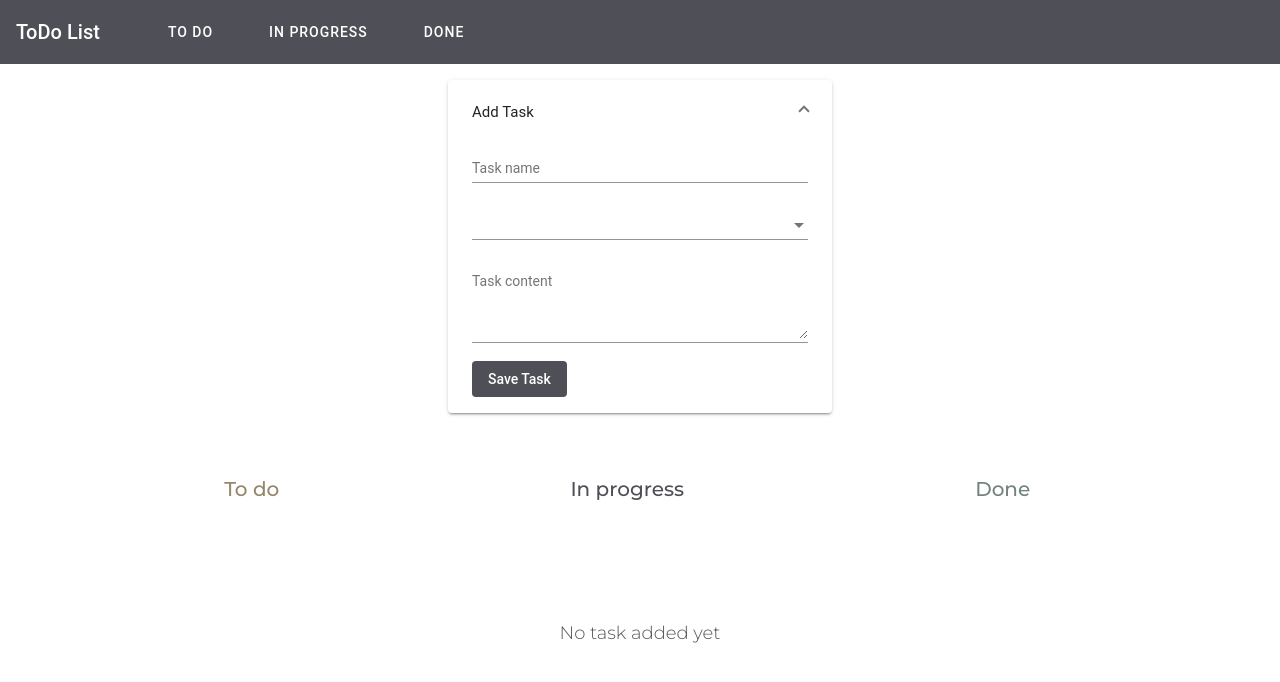
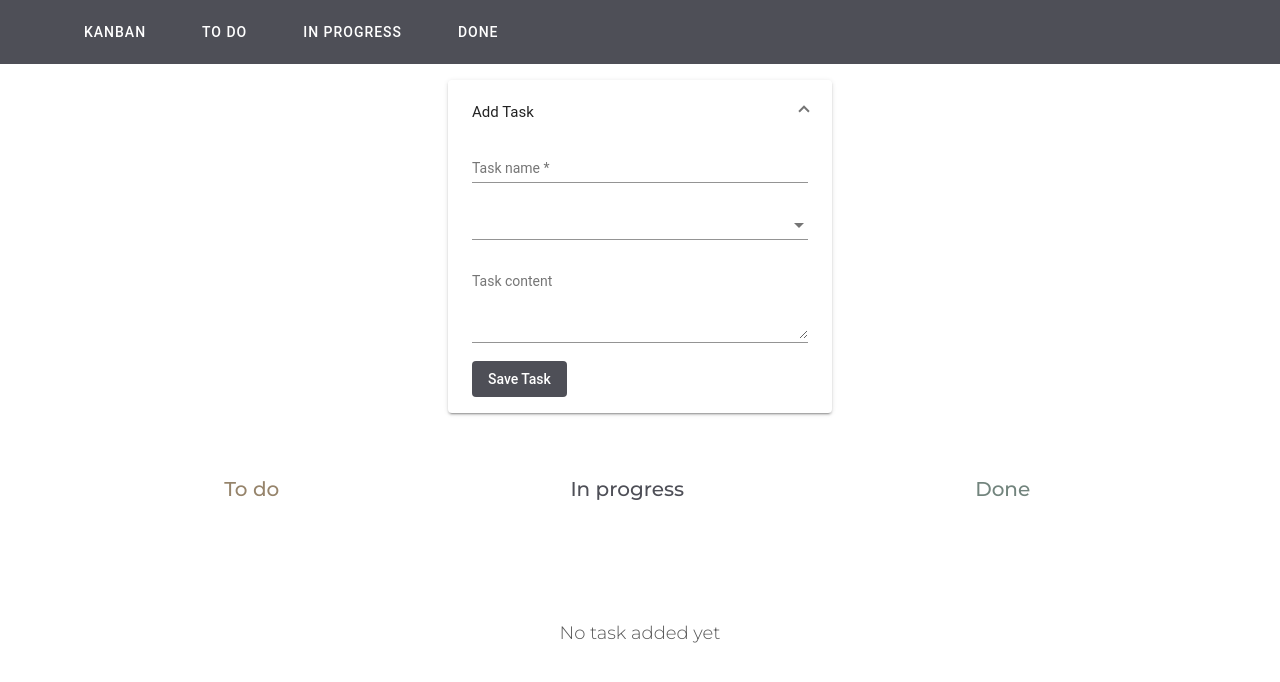
Before and after one commit to MartaSibielak/To-Do-List, an Angular app in the folder To-Do-List/: page / in a window 1280 px wide. Both pictures are taken after a click on the button "Add Task". Shown: the top 682 px of the page. Built offline with nearby package versions, Linux system fonts and the light colour scheme; what @angular/materiaL would draw is missing.

Commit message:
create validation for form

```diff
--- a/To-Do-List/src/app/header/header.component.html
+++ b/To-Do-List/src/app/header/header.component.html
@@ -1,5 +1,7 @@
-<mat-toolbar>ToDo List
+<mat-toolbar>
   <ul class="navbar">
+    <li class="navbar-item">
+      <a href="#"></a>KANBAN</li>
     <li class="navbar-item">
       <a href="#"></a>TO DO</li>
     <li class="navbar-item">
--- a/To-Do-List/src/app/posts/post-create/post-create.component.html
+++ b/To-Do-List/src/app/posts/post-create/post-create.component.html
@@ -9,7 +9,11 @@
           type="text"
           name="title"
           ngModel
-          placeholder="Task name">
+          placeholder="Task name"
+          required
+          minlength="3"
+          #title="ngModel">
+          <mat-error *ngIf="title.invalid">Title is required</mat-error>
       </mat-form-field>
 
       <mat-form-field>
--- a/To-Do-List/src/app/posts/post-create/post-create.component.ts
+++ b/To-Do-List/src/app/posts/post-create/post-create.component.ts
@@ -20,6 +20,9 @@ export class PostCreateComponent implements OnInit {
   }
 
   onAddPost(form: NgForm){
+    if (form.invalid){
+      return;
+    }
     const task: Post = {
       title: form.value.title,
       content: form.value.content
```
